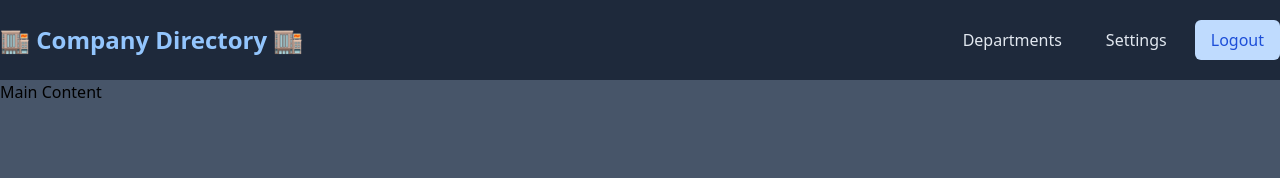
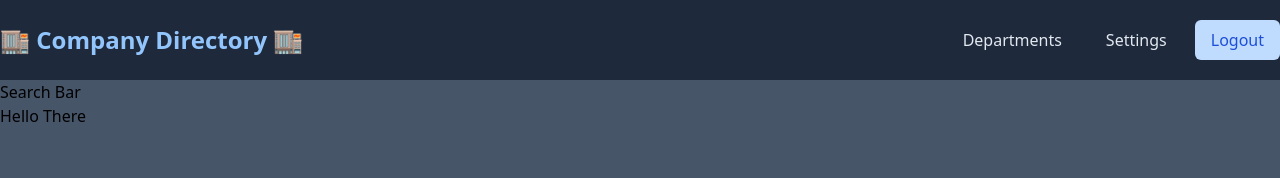
Before and after one commit to NOskippyNO/Vue_Company_Directory, a Vue app: page / in a window 1280 px wide. Shown: the top 178 px of the page. Built offline with nearby package versions, Linux system fonts and the light colour scheme.

Commit message:
Added MainSearch in Main

```diff
--- a/src/App.vue
+++ b/src/App.vue
@@ -1,8 +1,9 @@
 <script setup>
   import NavBar from './components/NavBar.vue'
+  import Main from './components/Main.vue'
 </script>
 
 <template>
   <NavBar />
-  <h1>Main Content</h1>
+  <Main />
 </template>
--- /dev/null
+++ b/src/components/Main.vue
@@ -0,0 +1,8 @@
+<script setup>
+  import MainSearch from './MainSearch.vue'
+</script>
+
+<template>
+  <MainSearch />
+  <h1>Hello There</h1>
+</template>
--- /dev/null
+++ b/src/components/MainSearch.vue
@@ -0,0 +1,3 @@
+<template>
+  <h1>Search Bar</h1>
+</template>
```
